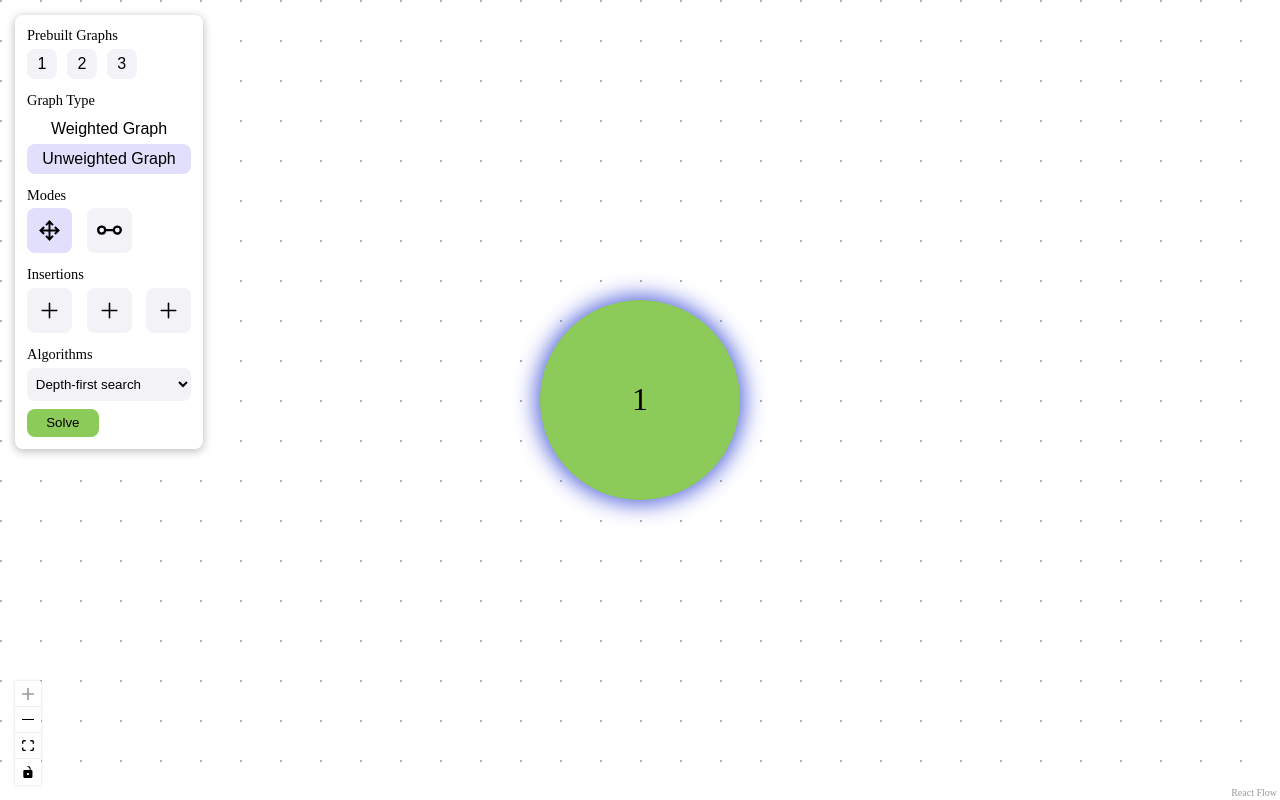
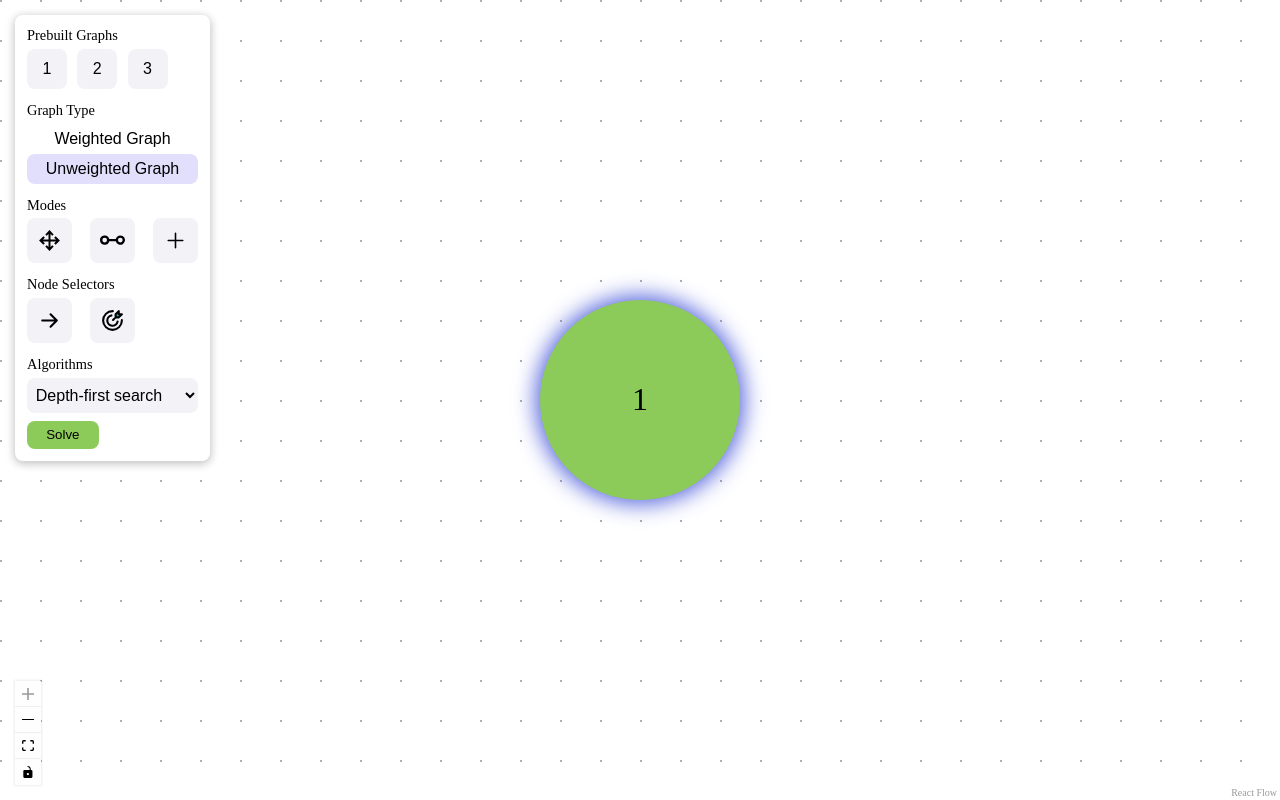
Before and after one commit to AgedFineWine/pathfinder-visualizer, a React (Vite) app: page / in a window 1280 px wide. Built offline with nearby package versions, Linux system fonts and the light colour scheme.

Commit message:
included options to create start and destination nodes

```diff
--- a/src/components/leftPanel/leftPanel.module.css
+++ b/src/components/leftPanel/leftPanel.module.css
@@ -13,7 +13,7 @@ span {
 
 .left-tool-bar {
     box-sizing: border-box;
-    width: 188px;
+    width: 195px;
     background-color: #fff;
     box-shadow: 0 2px 8px 1px rgba(0, 0, 0, 0.241);
     border-radius: var(--all-border-radius);
@@ -31,8 +31,8 @@ span {
     cursor: pointer;
     font-size: 1rem;
     border-radius: var(--all-border-radius);
-    width: 30px;
-    height: 30px;
+    width: 40px;
+    height: 40px;
 }
 
 .weight-btn {
@@ -52,13 +52,18 @@ span {
     column-gap: 6%;
 }
 
-.left-tool-bar button:hover {
+.left-tool-bar .svg-btn:hover, .left-tool-bar .preload-btn:hover {
     transform: scale(1.07);
     background-color: #f6f4ff;
     transition: transform .3s;
 }
 
-button.active-color {
+.submit-btn:hover {
+    transform: scale(1.07);
+    transition: transform .3s;
+}
+
+button.active-color{
     background-color: var(--active-btn-color);
 }
 
@@ -70,6 +75,7 @@ button.active-color {
     border: none;
     border-radius: var(--all-border-radius);
     padding: .4rem 1.2rem;
+    background-color: none;
 }
 
 .algorithm-selection {
@@ -79,6 +85,8 @@ button.active-color {
     padding: .5rem .3rem;
     background-color: var(--btn-background-color);
     border-radius: var(--all-border-radius);
+    font-size: 1rem;
+    cursor: pointer;
 }
 
 option {
--- a/src/components/leftPanel/leftPanel.tsx
+++ b/src/components/leftPanel/leftPanel.tsx
@@ -4,29 +4,31 @@ import {
     type PanelPosition,
 } from '@xyflow/react';
 
-// import connectionBtn from '../../assets/connection-btn.svg';
+import { Mode } from '../../utils/enums';
+
 import styles from './leftPanel.module.css';
 
 import connectionBtn from '../../assets/connection.svg';
 import add from '../../assets/add.svg';
 import arrows from '../../assets/arrows.svg';
+import arrowRight from '../../assets/arrow-right.svg';
+import goal from '../../assets/goal.svg';
 
 // PanelProps is supposed to have chlidren. So this custom type is not an extension of PanelProps.
 // This is just a wrapper.
 type LeftPanelProps = {
     position: PanelPosition,
     defaultMode: string,
-    createNode: () => void,
-    toggleModes: (newMode: string) => void,
+    toggleModes: (newMode: Mode) => void,
 };
 
-function LeftPanel({ position, createNode, toggleModes, defaultMode }: LeftPanelProps) {
-    const [active, setActive] = useState('unweighted');
+function LeftPanel({ position, toggleModes, defaultMode }: LeftPanelProps) {
+    const [active, setActiveGraph] = useState('unweighted');
 
     const [activeMode, setActiveMode] = useState(defaultMode);
 
-    const handleActive = (btnName: string) => {
-        setActive(btnName);
+    const handleActiveGraph = (btnName: string) => {
+        setActiveGraph(btnName);
     };
 
     const handleActiveMode = (mode: string) => {
@@ -53,7 +55,7 @@ function LeftPanel({ position, createNode, toggleModes, defaultMode }: LeftPanel
                             ${styles['weight-btn']}
                             ${active === 'weighted' ? `${styles['active-color']}` : ''}
                             `}
-                            onClick={() => handleActive('weighted')}
+                            onClick={() => handleActiveGraph('weighted')}
                         >
                             Weighted Graph
                         </button>
@@ -64,7 +66,7 @@ function LeftPanel({ position, createNode, toggleModes, defaultMode }: LeftPanel
                             ${styles['weight-btn']}
                             ${active === 'unweighted' ? `${styles['active-color']}` : ''}
                             `}
-                            onClick={() => handleActive('unweighted')}
+                            onClick={() => handleActiveGraph('unweighted')}
                         >
                             Unweighted Graph
                         </button>
@@ -77,11 +79,11 @@ function LeftPanel({ position, createNode, toggleModes, defaultMode }: LeftPanel
                         <div>
                             <button className={`
                                 ${styles['svg-btn']}
-                                ${activeMode === 'move' ? `${styles['active-color']}` : ''}
+                                ${activeMode === Mode.Move ? `${styles['active-color']}` : ''}
                                 `}
                                 onClick={() => {
-                                    toggleModes('move');
-                                    handleActiveMode('move');
+                                    toggleModes(Mode.Move);
+                                    handleActiveMode(Mode.Move);
                                 }}
                                 title="Move Nodes"
                             >
@@ -92,36 +94,54 @@ function LeftPanel({ position, createNode, toggleModes, defaultMode }: LeftPanel
                             <button
                                 className={`
                                     ${styles['svg-btn']}
-                                    ${activeMode === 'connect' ? `${styles['active-color']}` : ''}
+                                    ${activeMode === Mode.Connect ? `${styles['active-color']}` : ''}
                                 `}
                                 onClick={() => {
-                                    toggleModes('connect');
-                                    handleActiveMode('connect');
+                                    toggleModes(Mode.Connect);
+                                    handleActiveMode(Mode.Connect);
                                 }}
                                 title="Connect Nodes"
                             >
                                 <img src={connectionBtn} loading="lazy" alt="Connect Nodes" className={`${styles['svg-img']}`} />
                             </button>
                         </div>
+                        <div>
+                            <button className={`
+                                ${styles['svg-btn']}
+                                ${activeMode === Mode.Add ? `${styles['active-color']}` : ''}
+                            `} onClick={() => {
+                                    toggleModes(Mode.Add);
+                                    handleActiveMode(Mode.Add);
+                                }} title="Add Node">
+                                <img src={add} loading="lazy" alt="Plus sign" className={`${styles['svg-img']}`} />
+                            </button>
+                        </div>
                     </div>
                 </section>
 
                 <section>
-                    <span>Insertions</span>
+                    <span>Node Selectors</span>
                     <div className={`${styles['insertion-selection']}`}>
                         <div>
-                            <button className={`${styles['svg-btn']}`} onClick={createNode} title="Add Node">
-                                <img src={add} loading="lazy" alt="Plus sign" className={`${styles['svg-img']}`} />
+                            <button className={`
+                                ${styles['svg-btn']}
+                                ${activeMode === Mode.StartSelect ? `${styles['active-color']}` : ''}
+                            `} onClick={() => {
+                                    toggleModes(Mode.StartSelect);
+                                    handleActiveMode(Mode.StartSelect);
+                                }} title="Start Node">
+                                <img src={arrowRight} loading="lazy" alt="Arrow right" className={`${styles['svg-img']}`} />
                             </button>
                         </div>
                         <div>
-                            <button className={`${styles['svg-btn']}`} onClick={createNode} title="Add Node">
-                                <img src={add} loading="lazy" alt="Plus sign" className={`${styles['svg-img']}`} />
-                            </button>
-                        </div>
-                        <div>
-                            <button className={`${styles['svg-btn']}`} onClick={createNode} title="Add Node">
-                                <img src={add} loading="lazy" alt="Plus sign" className={`${styles['svg-img']}`} />
+                            <button className={`
+                                ${styles['svg-btn']}
+                                ${activeMode === Mode.DestinationSelect ? `${styles['active-color']}` : ''}
+                            `} onClick={() => {
+                                    toggleModes(Mode.DestinationSelect);
+                                    handleActiveMode(Mode.DestinationSelect);
+                                }} title="Destination Node">
+                                <img src={goal} loading="lazy" alt="Goal icon" className={`${styles['svg-img']}`} />
                             </button>
                         </div>
                     </div>
```
Also changed, not shown: src/assets/arrow-right.svg (added), src/assets/goal.svg (added).
